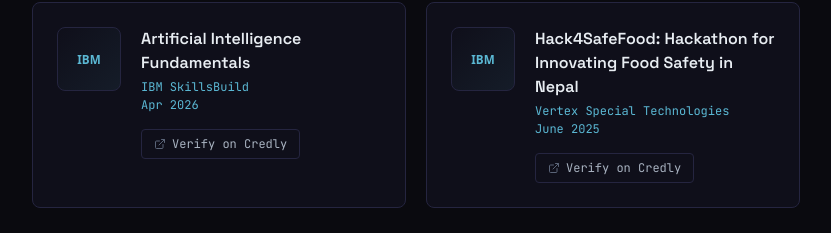
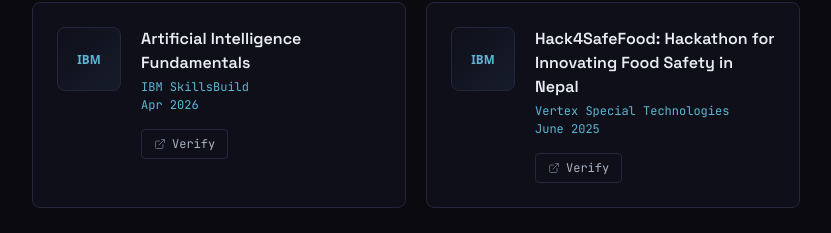
Before and after one commit to Katodozi/Portfolio, a Next.js app: page / in a window 1280 px wide. Shown: the part 6475-6708 px from the top of the page, without its empty margins (32-863 px from the left). Built offline with nearby package versions, Linux system fonts and the light colour scheme.

Commit message:
Skill updated

```diff
--- a/src/components/sections/Certifications.tsx
+++ b/src/components/sections/Certifications.tsx
@@ -75,7 +75,7 @@
                 data-cursor="pointer"
               >
                 <FiExternalLink size={12} className="text-muted" />
-                Verify on Credly
+                Verify
               </a>
             </div>
           </motion.div>
```
